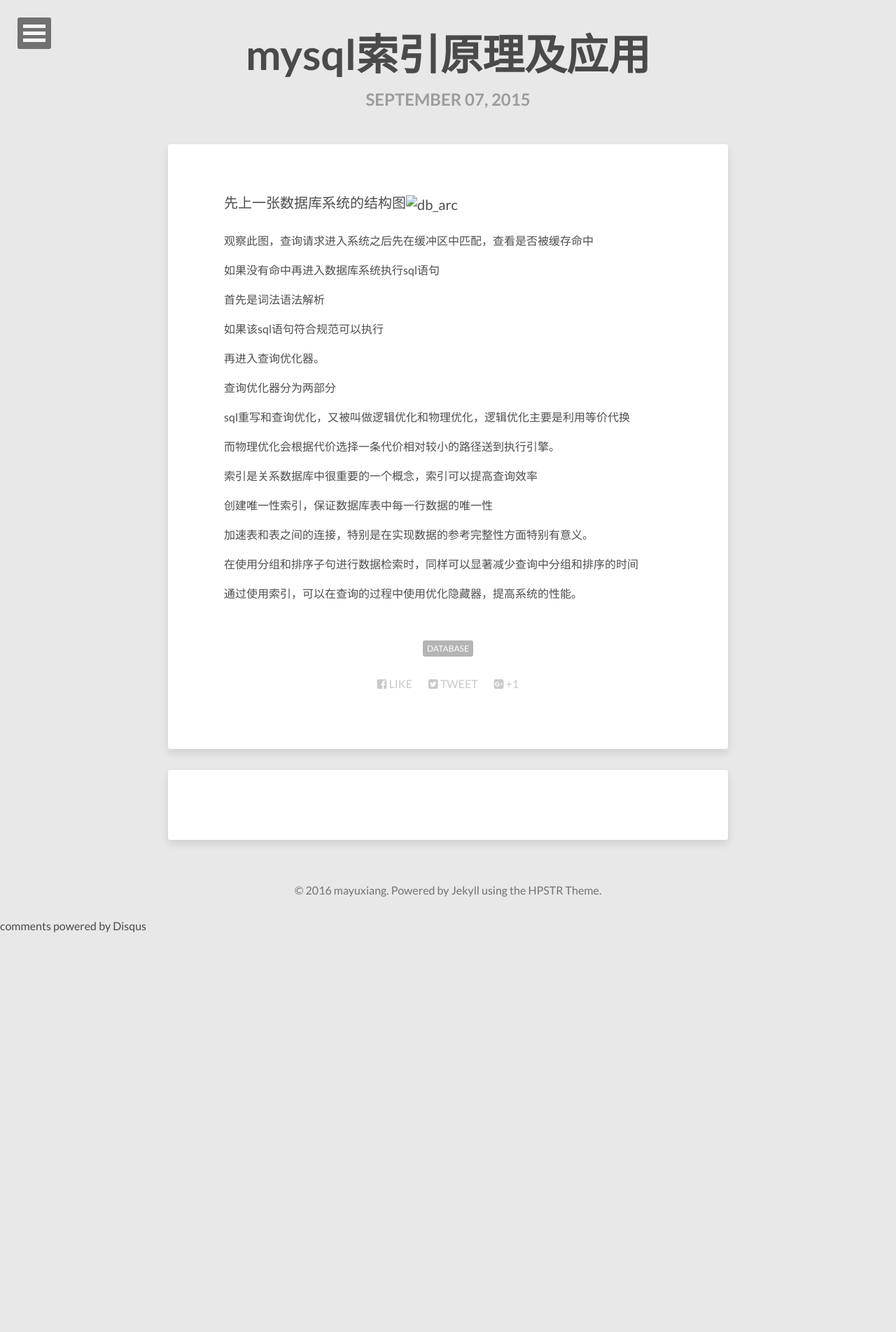
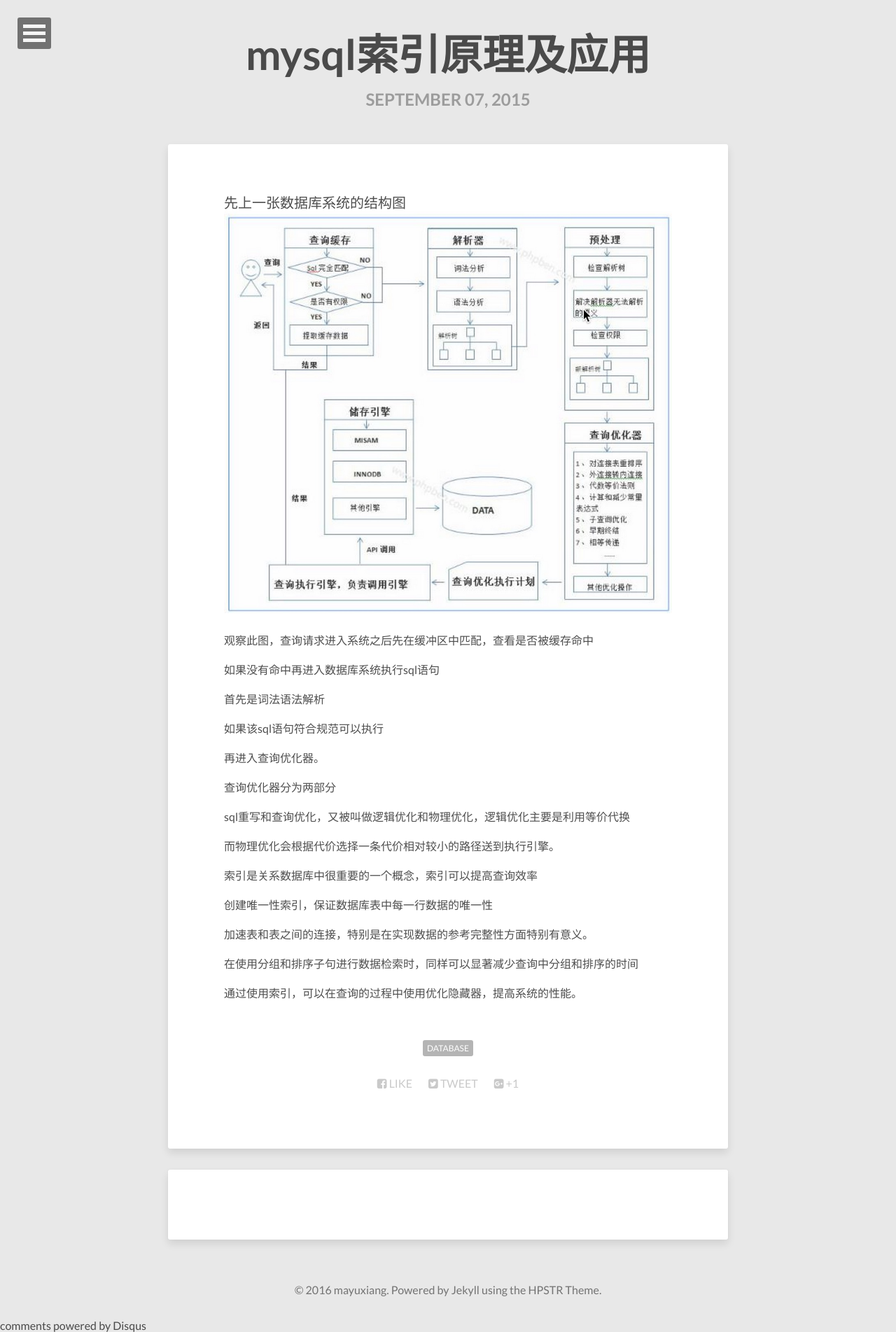
Before and after one commit to imayuxiang/imayuxiang.github.io, a Jekyll site: the page built from _posts/2015-09-07-mysql索引原理.md, in a window 1280 px wide. Shown: the whole page at 70% size. Built offline with Jekyll 4.4.1, drawn with Linux system fonts in a browser that asks for light colours; nearby versions of some CDN libraries; comment, search, counter and statistics services are not loaded; before the commit the page ends 1332 px from its top, so only the background shows below that.

Commit message:
2016.03.04

```diff
--- a/_config.yml
+++ b/_config.yml
@@ -5,7 +5,7 @@
 words_per_minute: 200
 # Your site's domain goes here (eg: //mmistakes.github.io, http://mademistakes.com, etc)
 # When testing locally leave blank or use http://localhost:4000
-url:              http://imayuxiang.github.io/
+url:              http://imayuxiang.github.io
 
 # Owner/author information
 owner:
--- a/_posts/2015-09-07-mysql索引原理.md
+++ b/_posts/2015-09-07-mysql索引原理.md
@@ -6,7 +6,7 @@
 ---
 
 
-先上一张数据库系统的结构图![db_arc]({{ site.img_url }}/db_arc.png)
+先上一张数据库系统的结构图![db_arc]({{ site.img_url }}/images/db_arc.png)
 
 观察此图，查询请求进入系统之后先在缓冲区中匹配，查看是否被缓存命中
 
```
